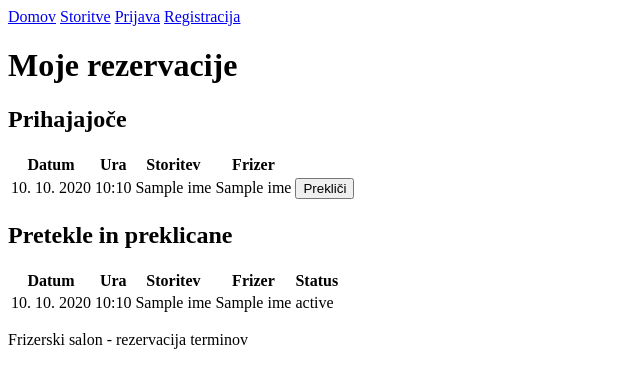
After one commit to hali-art/Tian-Amel-Naloga, a Django app: template rezervacije/templates/rezervacije/moje_rezervacije.html in a window 1280 px wide. The commit adds this page. Shown: the top 388 px of the page, without its empty margins (0-640 px from the left). Run offline with Django 3.2, Linux system fonts and the light colour scheme; the template is opened without the code that fills it: most values are stand-ins (such as "Sample title", 1, 10 or a date in 2020).

Commit message:
Stran moje rezervacije s preklicem rezervacije (#15)

```diff
--- a/rezervacije/templates/rezervacije/base.html
+++ b/rezervacije/templates/rezervacije/base.html
@@ -9,6 +9,7 @@
         <a href="{% url 'domov' %}">Domov</a>
         <a href="{% url 'storitve' %}">Storitve</a>
         {% if user.is_authenticated %}
+            <a href="{% url 'moje_rezervacije' %}">Moje rezervacije</a>
             <span>Pozdravljen, {{ user.username }}</span>
             <form action="{% url 'odjava' %}" method="post" style="display:inline">
                 {% csrf_token %}
--- /dev/null
+++ b/rezervacije/templates/rezervacije/moje_rezervacije.html
@@ -0,0 +1,51 @@
+{% extends 'rezervacije/base.html' %}
+
+{% block naslov %}Moje rezervacije{% endblock %}
+
+{% block vsebina %}
+<h1>Moje rezervacije</h1>
+
+<h2>Prihajajoče</h2>
+{% if prihajajoce %}
+<table>
+    <tr>
+        <th>Datum</th><th>Ura</th><th>Storitev</th><th>Frizer</th><th></th>
+    </tr>
+    {% for r in prihajajoce %}
+    <tr>
+        <td>{{ r.datum|date:"d. m. Y" }}</td>
+        <td>{{ r.ura|time:"H:i" }}</td>
+        <td>{{ r.storitev.ime }}</td>
+        <td>{{ r.frizer.ime }}</td>
+        <td>
+            <form action="{% url 'preklici_rezervacijo' r.id %}" method="post"
+                  onsubmit="return confirm('Ali res želite preklicati rezervacijo?');">
+                {% csrf_token %}
+                <button type="submit" class="gumb-preklic">Prekliči</button>
+            </form>
+        </td>
+    </tr>
+    {% endfor %}
+</table>
+{% else %}
+<p>Nimate prihajajočih rezervacij. <a href="{% url 'storitve' %}">Rezervirajte termin</a></p>
+{% endif %}
+
+{% if pretekle %}
+<h2>Pretekle in preklicane</h2>
+<table>
+    <tr>
+        <th>Datum</th><th>Ura</th><th>Storitev</th><th>Frizer</th><th>Status</th>
+    </tr>
+    {% for r in pretekle %}
+    <tr>
+        <td>{{ r.datum|date:"d. m. Y" }}</td>
+        <td>{{ r.ura|time:"H:i" }}</td>
+        <td>{{ r.storitev.ime }}</td>
+        <td>{{ r.frizer.ime }}</td>
+        <td>{{ r.get_status_display }}</td>
+    </tr>
+    {% endfor %}
+</table>
+{% endif %}
+{% endblock %}
--- a/rezervacije/templates/rezervacije/potrditev.html
+++ b/rezervacije/templates/rezervacije/potrditev.html
@@ -14,5 +14,6 @@
     <tr><td>Cena:</td><td>{{ rezervacija.storitev.cena }} €</td></tr>
 </table>
 
+<a href="{% url 'moje_rezervacije' %}">Moje rezervacije</a>
 <a href="{% url 'domov' %}">Nazaj na začetek</a>
 {% endblock %}
--- a/rezervacije/urls.py
+++ b/rezervacije/urls.py
@@ -7,6 +7,8 @@ urlpatterns = [
     path('storitve/<int:storitev_id>/termin/', views.izbira_termina, name='izbira_termina'),
     path('rezerviraj/', views.rezerviraj, name='rezerviraj'),
     path('rezervacija/<int:rezervacija_id>/potrditev/', views.potrditev, name='potrditev'),
+    path('moje-rezervacije/', views.moje_rezervacije, name='moje_rezervacije'),
+    path('rezervacija/<int:rezervacija_id>/preklici/', views.preklici_rezervacijo, name='preklici_rezervacijo'),
     path('registracija/', views.registracija, name='registracija'),
     path('prijava/', views.prijava, name='prijava'),
     path('odjava/', views.odjava, name='odjava'),
```
Also changed, not shown: rezervacije/views.py (+25 -0 lines).
